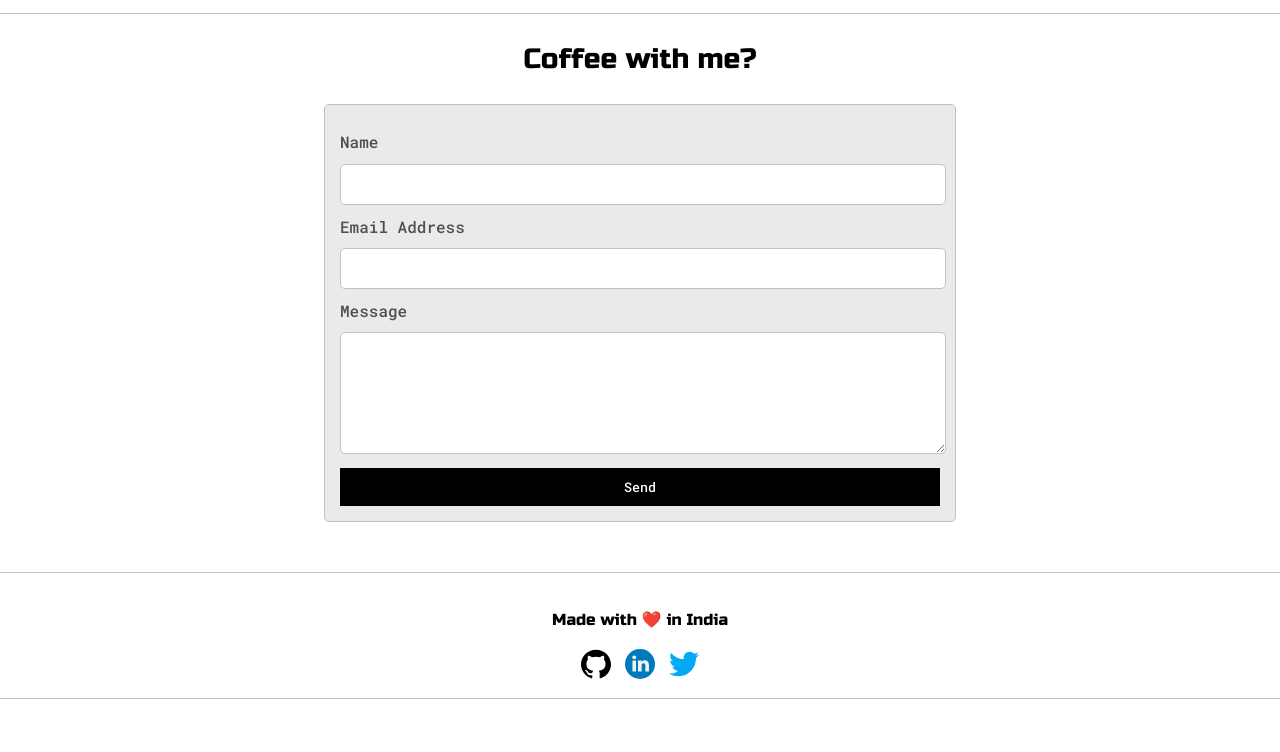
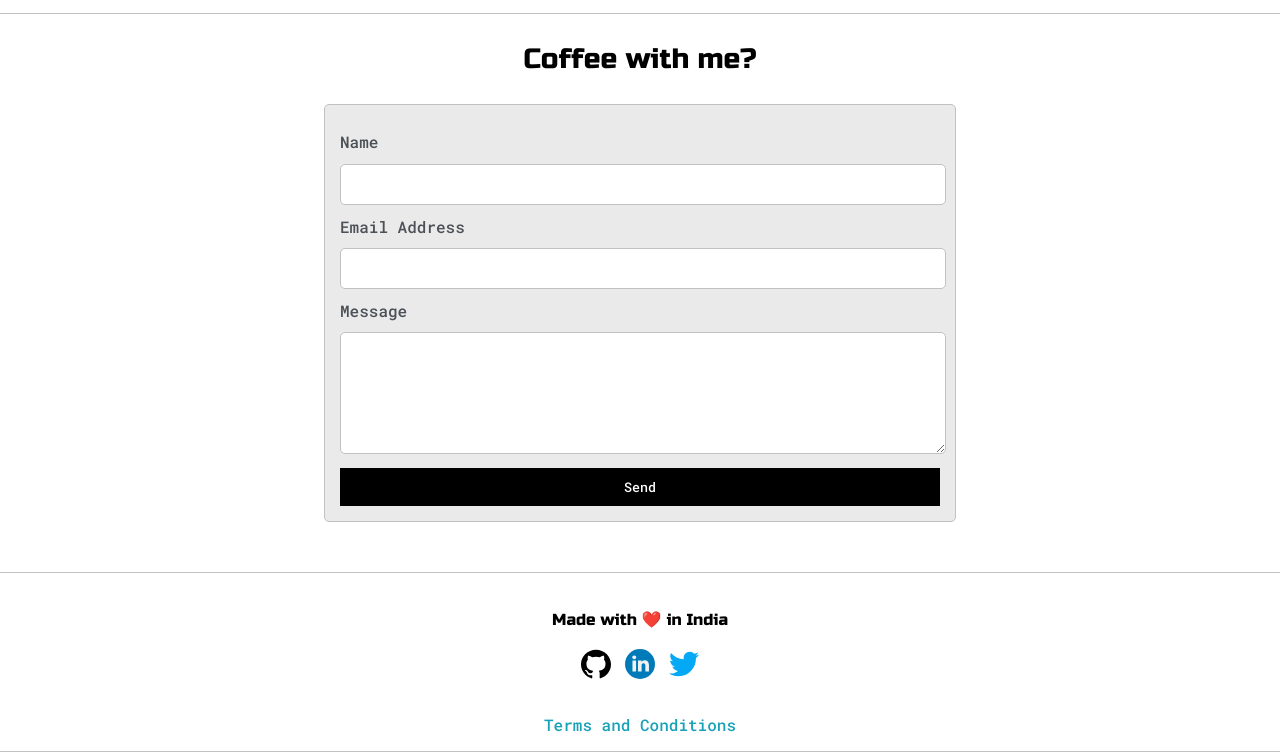
Before and after one commit to SrushithR/personal-website, a plain HTML site: page index.html in a window 1280 px wide. Shown: the part 1949-2701 px from the top of the page. Before the commit the page ends 2648 px from the top, so only its background shows below. Drawn offline with Linux system fonts and the light colour scheme.

Commit message:
feat: added tnc

```diff
--- a/index.html
+++ b/index.html
@@ -233,6 +233,7 @@
             ><img src="./images/social-icons/twitter.svg" alt="Twitter"
           /></a>
         </div>
+        <p><a href="https://merchant.razorpay.com/policy/PrVrWiSfuM8dId/terms" target="_blank">Terms and Conditions</a></p>
       </div>
     </section>
 
```
